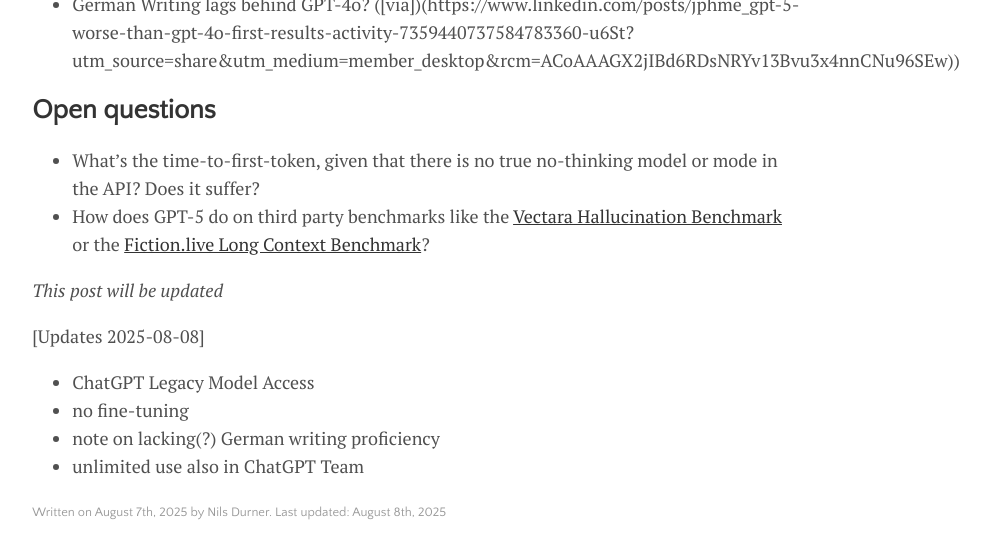
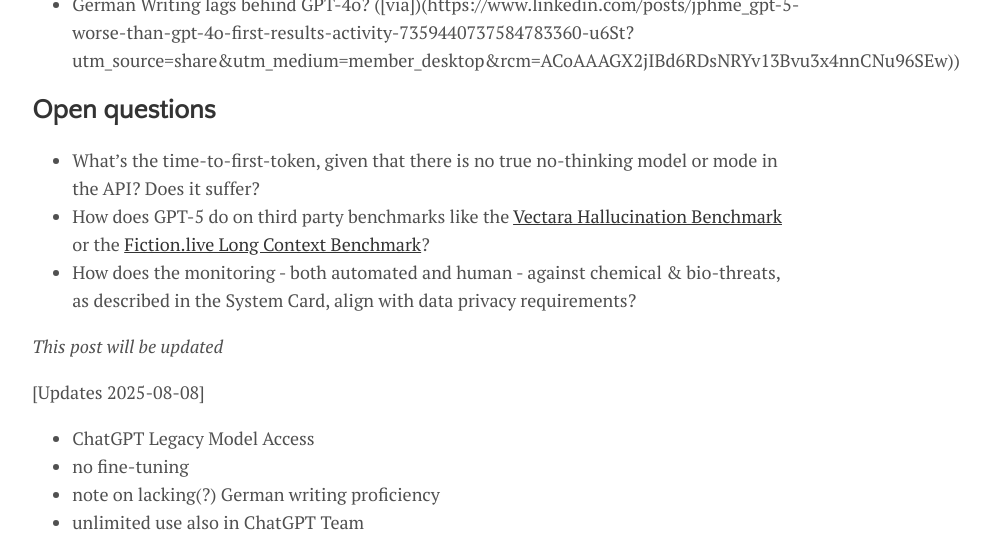
Before and after one commit to ndurner/ndurner.github.io, a Jekyll site: the page built from _posts/2025-08-07-openai-gpt-5.md, in a window 1280 px wide and 900 px high, scrolled down 2968 px, cut to the strip 0-538 px from the top of the window. Shown: the whole strip, without its empty margins (224-1214 px from the left). Built offline with Jekyll 4.4.1, drawn with Linux system fonts in a browser that asks for light colours.

Commit message:
biothread monitoring?

```diff
--- a/_posts/2025-08-07-openai-gpt-5.md
+++ b/_posts/2025-08-07-openai-gpt-5.md
@@ -67,6 +67,7 @@
 ## Open questions
 * What's the time-to-first-token, given that there is no true no-thinking model or mode in the API? Does it suffer?
 * How does GPT-5 do on third party benchmarks like the [Vectara Hallucination Benchmark](hallucination-benchmark) or the [Fiction.live Long Context Benchmark](https://fiction.live/stories/Fiction-liveBench-July-25-2025/oQdzQvKHw8JyXbN87)?
+* How does the monitoring - both automated and human - against chemical & bio-threats, as described in the System Card, align with data privacy requirements?
 
 _This post will be updated_
 
```
